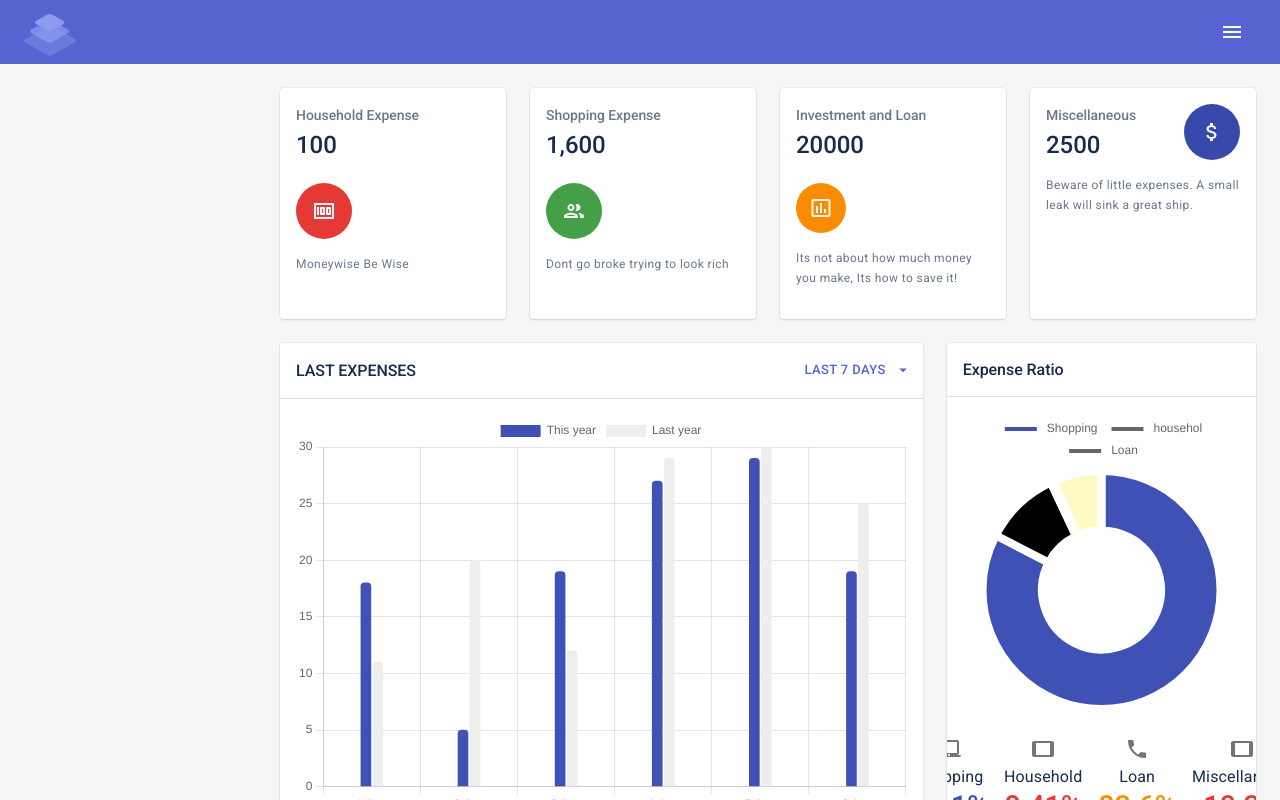
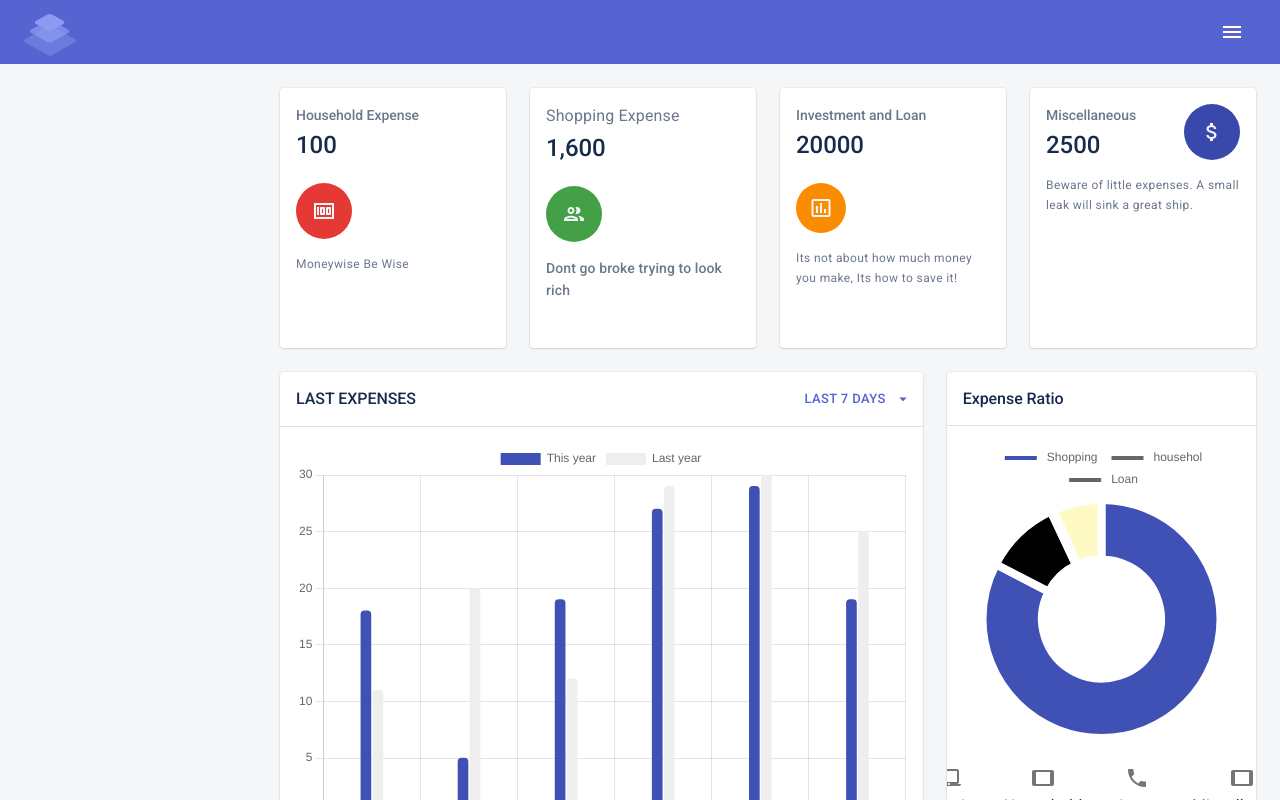
Before and after one commit to architchopra/Moneywise, a React (Create React App) app: page /app/dashboard in a window 1280 px wide. Built offline with nearby package versions, Linux system fonts and the light colour scheme.

Commit message:
shopping

```diff
--- a/src/components/dashboard/Shopping.js
+++ b/src/components/dashboard/Shopping.js
@@ -22,7 +22,7 @@ const Shopping = (props) => (
           <Typography
             color="textSecondary"
             gutterBottom
-            variant="h6"
+            classname="textsize"
           >
             Shopping Expense
           </Typography>
@@ -64,7 +64,7 @@ const Shopping = (props) => (
         </Typography> */}
         <Typography
           color="textSecondary"
-          variant="caption"
+          variant="subtitle2"
         >
           Dont go broke trying to look rich             <br></br>
           <br></br>
```
